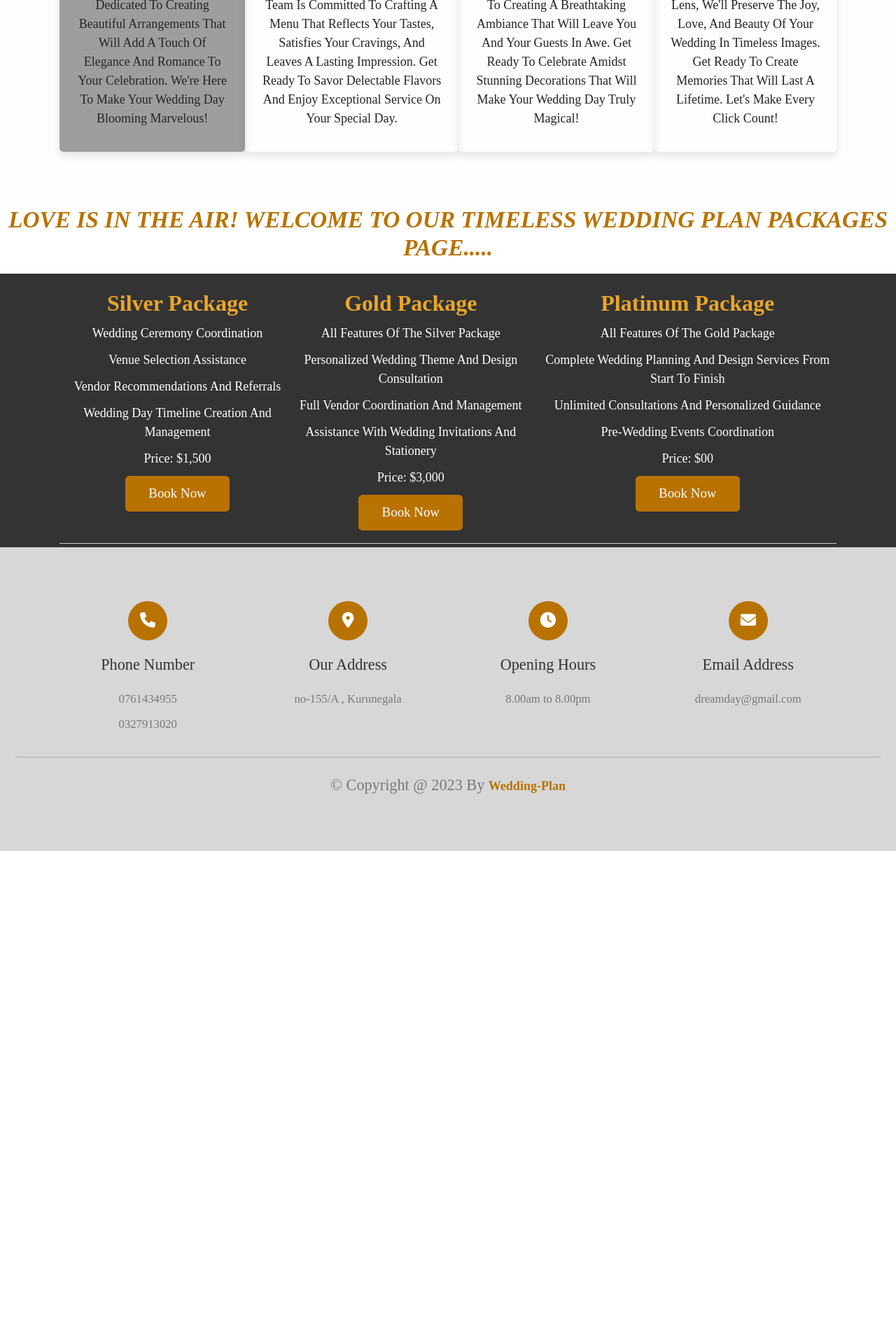
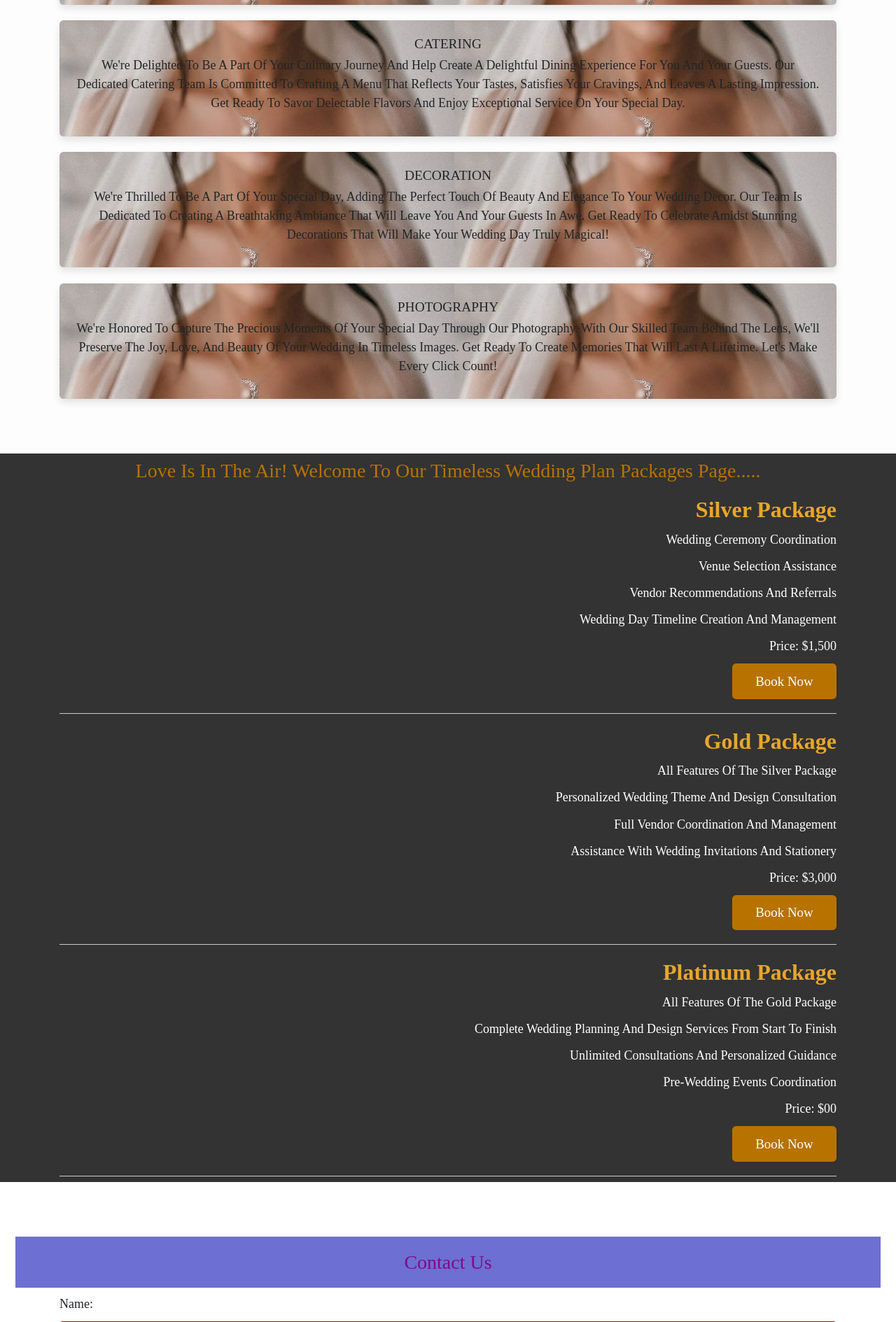
Before and after one commit to munazzahammf/wedding-plan, a PHP site: page / in a window 1280 px wide. Shown: the part 2120-4009 px from the top of the page at 70% size. Before the commit the page ends 3336 px from the top, so only its background shows below. Run offline with PHP 8.4, Linux system fonts and the light colour scheme; some web fonts are replaced; grey boxes are pictures that could not be loaded.

Commit message:
Revert "some changes"
This reverts commit 9e5b02e5c78f0c4773c05d8c0126b84c4e37cba1.

```diff
--- a/assets/css/bootstrap.css
+++ b/assets/css/bootstrap.css
@@ -1,8 +1,3 @@
-
 .navbar-nav {
   gap: 3rem;
 }
-.nav-link{
-  font-weight: bold;
-  color: var(--black);
-}
--- a/assets/css/cal.css
+++ b/assets/css/cal.css
@@ -1,6 +1,4 @@
 :root {
-      --dark-green: #037d73;
-      --green: #aadcd8;
       --dark-text: #f8fbff;
       --light-body: #f3f8fe;
       --light-main: #fdfdfd;
@@ -22,14 +20,14 @@
       justify-content: center;
       top: 10%;
       right: 0%;
-      width: 85%;
-      height: 70%;
+      width: 100%;
+      height: 100%;
 }
 
 .calendar {
       height: 610px;
       width: max-content;
-      background-color: #d5fdfa;
+      background-color: white;
       border-radius: 25px;
       overflow: hidden;
       padding: 30px 50px 0px 50px;
--- a/assets/css/style.css
+++ b/assets/css/style.css
@@ -1,12 +1,10 @@
 @import url("https://fonts.googleapis.com/css2?family=Instrument+Serif:ital@0;1&family=Lora&family=Merriweather:ital,wght@1,300;1,400;1,700&family=Open+Sans:ital@1&family=Oswald:wght@300;400&family=Playfair+Display&family=Roboto+Slab:wght@100;200;300&family=Xanh+Mono:ital@1&display=swap");
 
 :root {
-  --dark-green:#04625a;
-  --green :#aadcd8;
-  --orange: #c59241;
+  --orange: #b87200;
   --black: #333;
   --white: #fff;
-  --light-color: #787777;
+  --light-color: #666;
   --light-body: #eee;
   --border: .2rem solid rgba(0, 0, 0, .1);
   --box-shadow: 0 .5rem 1rem rgba(0, 0, 0, .1);
@@ -117,10 +115,10 @@ section {
 
 /* home start */
 .home {
-  background: linear-gradient(90deg,#d5fdfa,#87dcd5,#025c55);
+  background-color: var(--light-body);
 }
 .home nav-item{
-  color: var(--orange);
+  color: #b87200;
 }
 .home .content {
   padding: 2rem;
@@ -143,8 +141,8 @@ section {
 
 
 /* about start */
-.about {
-  padding-left: 15rem;
+.about .image {
+  background-color: #bdbdbd;
 }
 .about .row {
   min-height: 50vh;
@@ -230,47 +228,52 @@ section {
 .services .box-container {
       display: grid;
       grid-template-columns: repeat(auto-fit, minmax(50rem, 1fr));
-      gap: 5rem;
+      gap: 2rem;
 }
 .services text {
+  background-color: #bdbdbd;
   border-radius: 30px;
 
 }
 .services .box-container .box1 {
-  background-image: url('images/login1.jpg');
+  background-image: url(images/floral.jpg);
   text-align: center;
   padding: 2rem;
   box-shadow: var(--box-shadow);
   border-radius: .5rem;
 }
 .services .box-container .box2 {
+  background-image: url(images/floral.jpg);
   text-align: center;
   padding: 2rem;
   box-shadow: var(--box-shadow);
   border-radius: .5rem;
 }
 .services .box-container .box3 {
+  background-image: url(images/floral.jpg);
   text-align: center;
   padding: 2rem;
   box-shadow: var(--box-shadow);
   border-radius: .5rem;
 }
 .services .box-container .box4 {
+  background-image: url(images/floral.jpg);
   text-align: center;
   padding: 2rem;
   box-shadow: var(--box-shadow);
   border-radius: .5rem;
 }
+
+
 .services .box-container .box img {
       margin: 1rem 0;
       height: 4rem;
 }
 
 .services .box-container .box h3 {
-      font-weight: bold;
-      font-size: 3rem;
+      font-size: 2rem;
       padding: 1rem 0;
-      color: var(--dark-green);
+      color: var(--black);
 }
 .services h1 {
     font-size: 3rem;
@@ -288,52 +291,40 @@ section {
 
 /* package start */
 .packages{
-  align-items: right;
-  width: 100%;
-  height: 100%;
   background-color: #333;
   color: #fff;
-  padding: 5px;
-  text-align: center;
-}
-.package link-btn{
-   display: inline-block;
-    padding: 1rem 3rem;
-    border-radius: 0.5rem;
-    background-color: var(--orange);
-    cursor: pointer;
-    font-size: 1.7rem;
-    color: var(--white);
-}
-.package link-btn:hover{
-  background-color: var(--dark-green);
-    color: var(--white);
-    font-weight: bold;
+  padding: 8px;
+  text-align: right;
 }
 
-.text h1 {
-  font-style: italic;
+.packages h1 {
   text-align: center;
   color: var(--orange);
   margin: 0;
-  font-size: 3rem ;
+  font-size: 28px;
 }
 
 .pac-container {
-  max-width: 500px;
+  max-width: 940px;
   margin: 18px auto;
-  padding: 2rem 18px;
+  padding: 0 18px;
 }
 
 .package {
   display: flex;
   justify-content: space-between;
   border-bottom: 1px solid #ccc;
-  padding: 18px 0;
+  padding: 20px 0;
 }
+
+.package img {
+  max-width: 240px;
+  height: auto;
+}
+
 .package-details {
   flex-grow: 1;
-  margin-left: 18px;
+  margin-left: 20px;
 }
 
 .package-details h2 {
@@ -347,3 +338,60 @@ section {
   margin-top: 10px;
 }
  /* package end */
+
+
+ /* contact us start */
+ .contact-us header {
+   background-color: #6d6fd3;
+   color: #830a85;
+   padding: 20px;
+   text-align: center;
+ }
+
+ .contact-us h1 {
+   margin: 0;
+   font-size: 28px;
+ }
+
+ .contact-us container {
+   max-width: 600px;
+   margin: 20px auto;
+   padding: 0 20px;
+ }
+
+ form label {
+   display: block;
+   margin-top: 10px;
+ }
+
+ form input,
+ form textarea {
+   width: 100%;
+   padding: 10px;
+   margin-top: 5px;
+   border: 1px solid #950808;
+   border-radius: 4px;
+ }
+
+ form input[type="submit"] {
+   background-color: #d87d7d;
+   color: #f02c2c;
+   border: none;
+   padding: 10px 20px;
+   margin-top: 20px;
+   cursor: pointer;
+ }
+
+ form input[type="submit"]:hover {
+   background-color: #44ac1b;
+ }
+
+ form input[type="submit"]:focus {
+   outline: none;
+ }
+
+ form textarea {
+   resize: vertical;
+   height: 150px;
+ }
+ /* contact us end */
--- a/index.php
+++ b/index.php
@@ -36,6 +36,19 @@
    <!-- header section starts  -->
 
    <header class="fixed-top">
+
+      <!-- <div class="container"> -->
+
+      <!-- <div class="d-flex align-items-center justify-content-between"> -->
+
+
+      <!-- <nav class="nav">
+               <a href="#home">Home</a>
+               <a href="#about">About</a>
+               <a href="#services">Services</a>
+               <a href="#packages">Packages</a>
+               <a href="#contact">contact</a>
+            </nav> -->
 
       <nav class="navbar navbar-expand-lg bg-body-tertiary header">
          <div class="w-100 d-flex justify-content-between">
@@ -95,6 +108,8 @@
 
          <div class="min-vh-100 d-flex align-items-center">
             <div class="content text-center text-md-left">
+               <br>
+               <br>
                <h3>Let's Make Your Special Day Unforgettable!</h3>
                <a href="#contact" class="link-btn">Book Now</a>
             </div>
@@ -188,7 +203,6 @@
       </div>
    <div class="box-container container">
 
-   <div class=" content d-flex">
       <div class="box1">
          <h3>FLORAL</h3>
          <p>We're honored to be a part of your special day and can't wait to
@@ -219,7 +233,7 @@
                With our skilled team behind the lens, we'll preserve the joy, love, and beauty of your wedding in
                timeless images. Get ready to create memories that will last a lifetime. Let's make every click count!</p>
       </div>
-</div>
+
    </div>
 
 </section>
@@ -228,15 +242,9 @@
 
   <!-- packages section starts  -->
 
-  <div class="text">
-   <h1 class="heading">
-           Love is in the air! Welcome to our timeless wedding plan packages page.....
-         </h1>
-      </div>
-      <br>
   <section class="packages">
-
-  <div class="container d-flex">
+   <h1>Love is in the air! Welcome to our timeless wedding plan packages page.....</h1>
+  <div class="container">
     <div class="package">
       <div class="package-details">
         <h2>Silver Package</h2>
@@ -276,6 +284,31 @@
   </section>
 
   <!-- packages section ends  -->
+
+  <!-- contact us  ends  -->
+
+   <section class="contact-us">
+      <header>
+    <h1>Contact Us</h1>
+  </header>
+
+  <div class="container">
+    <form id="contact-form" method="POST" action="submit_form.php">
+      <label for="name">Name:</label>
+      <input type="text" id="name" name="name" required>
+
+      <label for="email">Email:</label>
+      <input type="email" id="email" name="email" required>
+
+      <label for="message">Message:</label>
+      <textarea id="message" name="message" required></textarea>
+
+      <input type="submit" value="Submit">
+    </form>
+  </div>
+   </section>
+
+  <!-- contact us ends  -->
 
 
    <!-- footer section starts  -->
```
